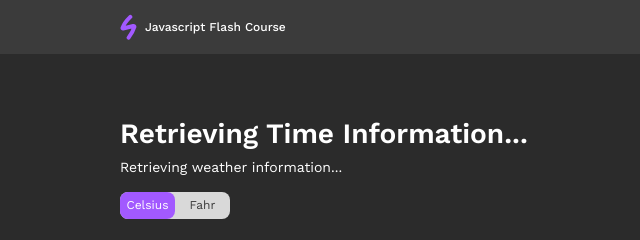
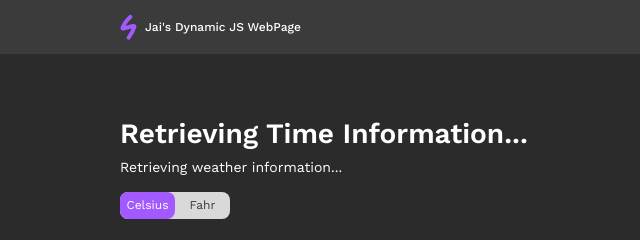
Before and after one commit to JaiIrkal/Udemy-JS-Project, a plain HTML site: page index.html in a window 1280 px wide. Shown: the top 240 px of the page, 0-640 px from the left. Drawn offline with nearby package versions, Linux system fonts and the light colour scheme.

Commit message:
minor tweeks

```diff
--- a/index.html
+++ b/index.html
@@ -33,7 +33,7 @@
               stroke-linejoin="round"
             />
           </svg>
-          <a href="/">Javascript Flash Course</a>
+          <a href="/">Jai's Dynamic JS WebPage</a>
         </div>
 
         <button id="open-nav-menu">
```
